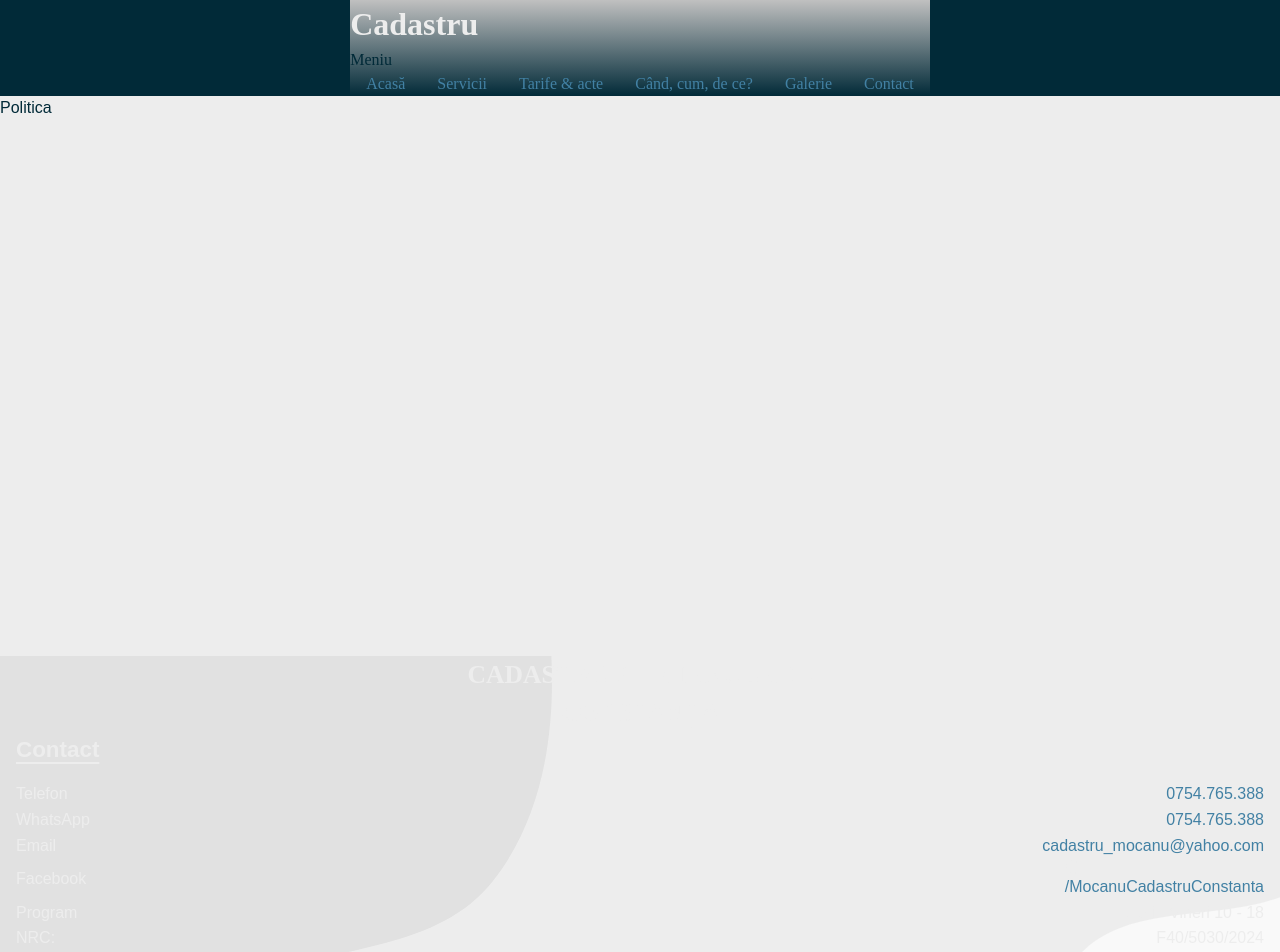
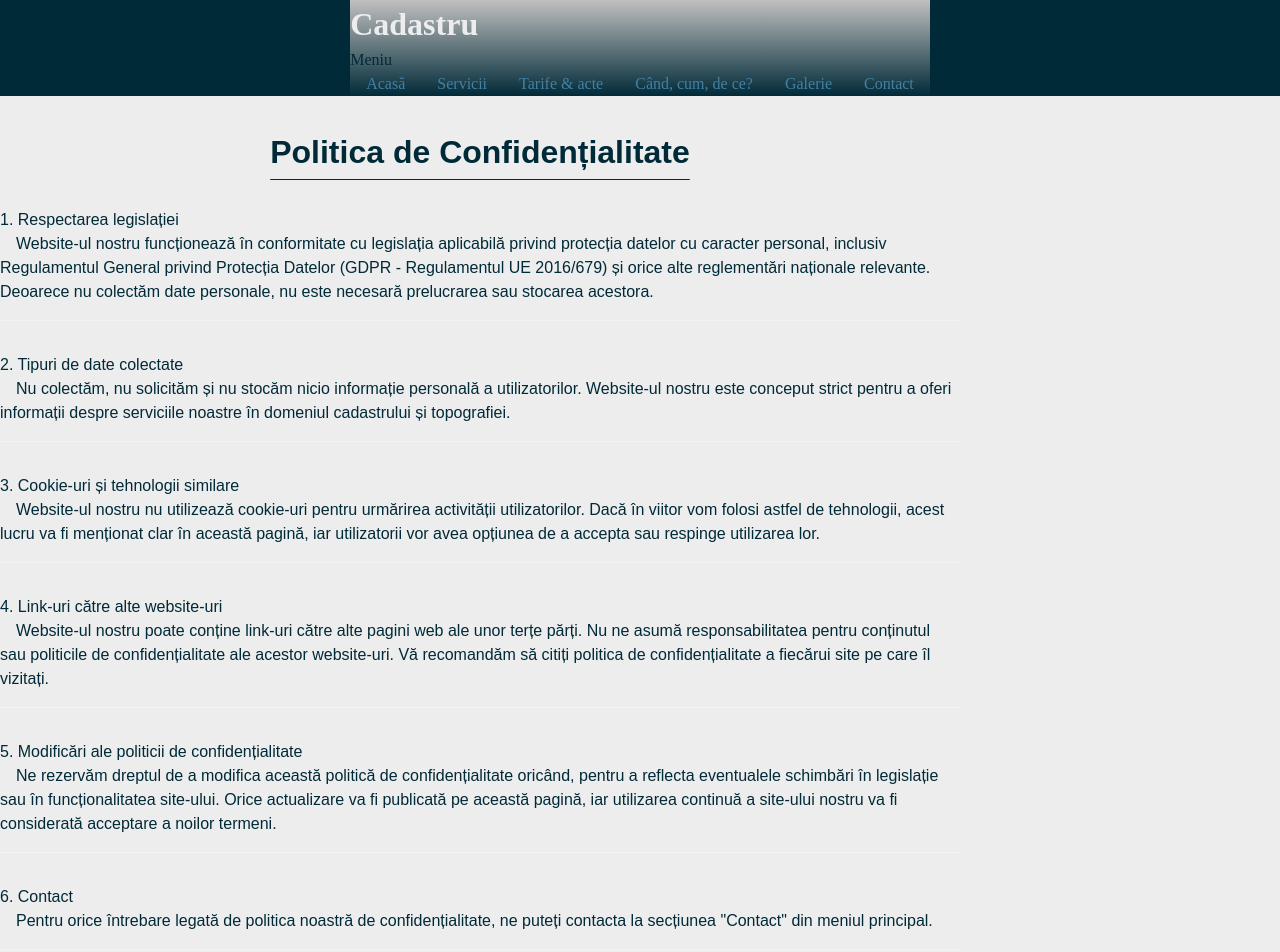
Before and after one commit to MocanuAlinD/cadastrumad, a Next.js app: page /politica in a window 1280 px wide. Shown: the top 952 px of the page. Built offline with nearby package versions, Linux system fonts and the light colour scheme; a web font is replaced by a local one.

Commit message:
Politica facuta

```diff
--- a/src/app/(footer)/politica/page.tsx
+++ b/src/app/(footer)/politica/page.tsx
@@ -1,9 +1,77 @@
-import React from 'react'
+import React from "react";
+import styles from "./politica.module.css";
 
 const Politica = () => {
+  const pStyle = "text-sm md:text-lg";
+  const h4Style = "text-md md:text-2xl my-4";
+
   return (
-    <div>Politica</div>
-  )
-}
+    <div className={styles.container + " mx-auto w-full"}>
+      <div className={styles.wrapper + " mx-auto"}>
+        <h3>Politica de Confidențialitate</h3>
+        <div className={styles.row}>
+          <h4 className={h4Style}>1. Respectarea legislației</h4>
+          <p className={pStyle}>
+            &emsp;Website-ul nostru funcționează în conformitate cu legislația
+            aplicabilă privind protecția datelor cu caracter personal, inclusiv
+            Regulamentul General privind Protecția Datelor (GDPR - Regulamentul
+            UE 2016/679) și orice alte reglementări naționale relevante.
+            Deoarece nu colectăm date personale, nu este necesară prelucrarea
+            sau stocarea acestora.
+          </p>
+        </div>
+        <div className={styles.row}>
+          <h4 className={h4Style}>2. Tipuri de date colectate</h4>
+          <p className={pStyle}>
+            &emsp;Nu colectăm, nu solicităm și nu stocăm nicio informație
+            personală a utilizatorilor. Website-ul nostru este conceput strict
+            pentru a oferi informații despre serviciile noastre în domeniul
+            cadastrului și topografiei.
+          </p>
+        </div>
+        <div className={styles.row}>
+          <h4 className={h4Style}>3. Cookie-uri și tehnologii similare</h4>
+          <p className={pStyle}>
+            &emsp;Website-ul nostru nu utilizează cookie-uri pentru urmărirea
+            activității utilizatorilor. Dacă în viitor vom folosi astfel de
+            tehnologii, acest lucru va fi menționat clar în această pagină, iar
+            utilizatorii vor avea opțiunea de a accepta sau respinge utilizarea
+            lor.
+          </p>
+        </div>
+        <div className={styles.row}>
+          <h4 className={h4Style}>4. Link-uri către alte website-uri</h4>
+          <p className={pStyle}>
+            &emsp;Website-ul nostru poate conține link-uri către alte pagini web
+            ale unor terțe părți. Nu ne asumă responsabilitatea pentru
+            conținutul sau politicile de confidențialitate ale acestor
+            website-uri. Vă recomandăm să citiți politica de confidențialitate a
+            fiecărui site pe care îl vizitați.
+          </p>
+        </div>
+        <div className={styles.row}>
+          <h4 className={h4Style}>
+            5. Modificări ale politicii de confidențialitate
+          </h4>
+          <p className={pStyle}>
+            &emsp;Ne rezervăm dreptul de a modifica această politică de
+            confidențialitate oricând, pentru a reflecta eventualele schimbări
+            în legislație sau în funcționalitatea site-ului. Orice actualizare
+            va fi publicată pe această pagină, iar utilizarea continuă a
+            site-ului nostru va fi considerată acceptare a noilor termeni.
+          </p>
+        </div>
+        <div className={styles.row}>
+          <h4 className={h4Style}>6. Contact</h4>
+          <p className={pStyle}>
+            &emsp;Pentru orice întrebare legată de politica noastră de
+            confidențialitate, ne puteți contacta la secțiunea
+            &quot;Contact&quot; din meniul principal.
+          </p>
+        </div>
+      </div>
+    </div>
+  );
+};
 
-export default Politica
+export default Politica;
--- /dev/null
+++ b/src/app/(footer)/politica/politica.module.css
@@ -0,0 +1,23 @@
+.container {
+  & h3 {
+    font-size: clamp(1.35rem, 3vw, 2rem);
+    font-weight: bold;
+    margin-block: 2rem;
+    text-decoration: underline;
+    text-underline-offset: 1rem;
+    text-decoration-thickness: 1px;
+    text-align: center;
+  }
+  .wrapper {
+    width: var(--wrapperWidth);
+  }
+  .row{
+    display: flex;
+    justify-content: flex-start;
+    align-items: flex-start;
+    flex-direction: column;
+    margin-block: 2rem;
+    border-bottom: 1px solid #ffffff55;
+    padding-bottom: 1rem;
+  }
+}
--- a/src/app/globals.css
+++ b/src/app/globals.css
@@ -24,6 +24,8 @@
   --fontw300: 300;
   --fontw200: 200;
   --fontw100: 100;
+
+  --wrapperWidth: min(95%, 60rem);
 }
 
 @media (prefers-color-scheme: dark) {
--- a/src/components/Acte/acte.module.css
+++ b/src/components/Acte/acte.module.css
@@ -1,5 +1,5 @@
 .acteContainer {
-  width: min(95%, 60rem);
+  width: var(--wrapperWidth);
 }
 
 .title {
--- a/src/components/Footer/index.tsx
+++ b/src/components/Footer/index.tsx
@@ -6,8 +6,8 @@ import styles from "./footer.module.css";
 
 const Footer = () => {
   const footerColumn = `${styles.footerColumn} + " w-[100%] h-fit md:max-w-[30rem] my-[2rem] py-8 flex flex-col items-center lg:items-start`;
+  return (
 
-  return (
     <div
       className={
         styles.footerContainer + " flex flex-col items-center justify-around"
@@ -47,7 +47,10 @@ const Footer = () => {
             <span>Facebook</span>
             <span className="flex">
               <CiFacebook className="text-2xl text-[var(--blueLight)]" />
-              <Link target="_blank" href="https://www.facebook.com/MocanuCadastruConstanta">
+              <Link
+                target="_blank"
+                href="https://www.facebook.com/MocanuCadastruConstanta"
+              >
                 /MocanuCadastruConstanta
               </Link>
             </span>
@@ -76,20 +79,16 @@ const Footer = () => {
             Politica de confidențialitate
           </Link>
           <p>Credits</p>
-        </div>
-
-        <div className={footerColumn}>
-          <div className="flex flex-col gap-4">
-            <Link href="https://anpc.ro/ce-este-sal">
+          <Link href="https://anpc.ro/ce-este-sal" target="_blank">
             <Image
               src="/anpc-sal_01.jpg"
               width="200"
               height="0"
               alt="anpc-sal"
-                className="rounded-2xl w-auto"
+              className="rounded-2xl w-auto mb-2"
             />
           </Link>
-            <Link href="https://ec.europa.eu/consumers/odr">
+          <Link href="https://ec.europa.eu/consumers/odr" target="_blank">
             <Image
               src="/anpc-sal_02.jpg"
               width="200"
@@ -100,7 +99,6 @@ const Footer = () => {
           </Link>
         </div>
       </div>
-      </div>
       <p className="py-8 mb-4">© Mocanu Alin-Daniel | 2025</p>
     </div>
   );
--- a/src/components/Preturi/preturi.module.css
+++ b/src/components/Preturi/preturi.module.css
@@ -1,5 +1,5 @@
 .topContainer {
-  width: min(95%, 60rem);
+  width: var(--wrapperWidth);
   display: flex;
   justify-content: center;
   align-items: center;
```
Lines whose indentation alone changed are shown as unchanged.
